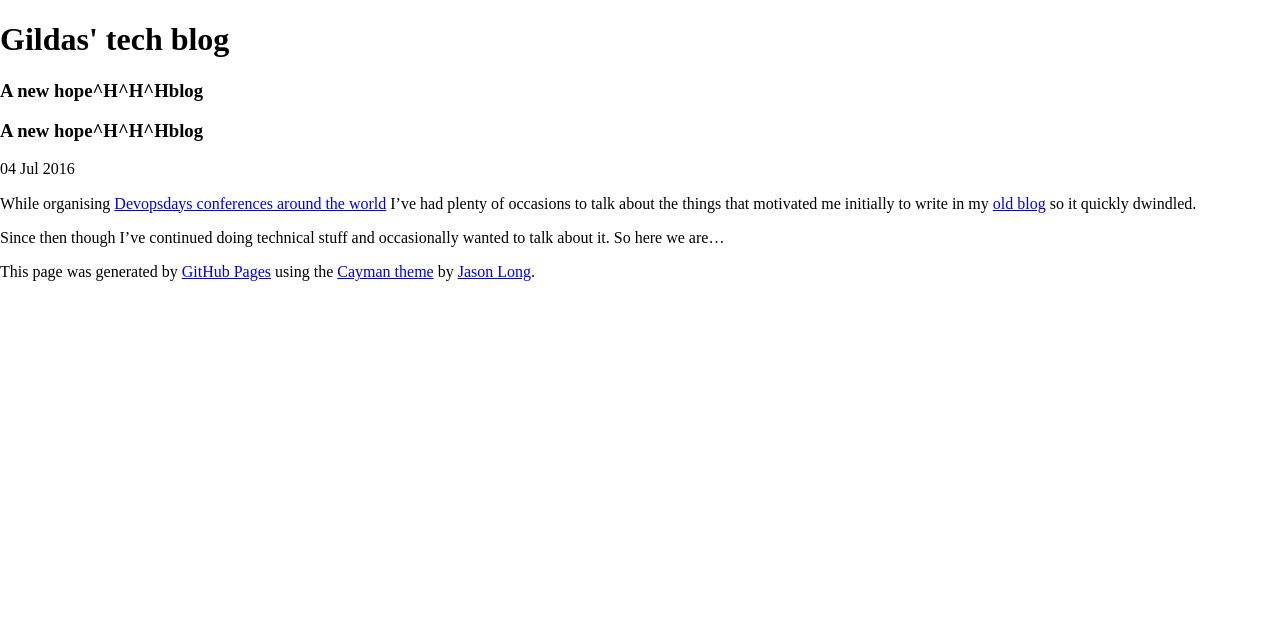
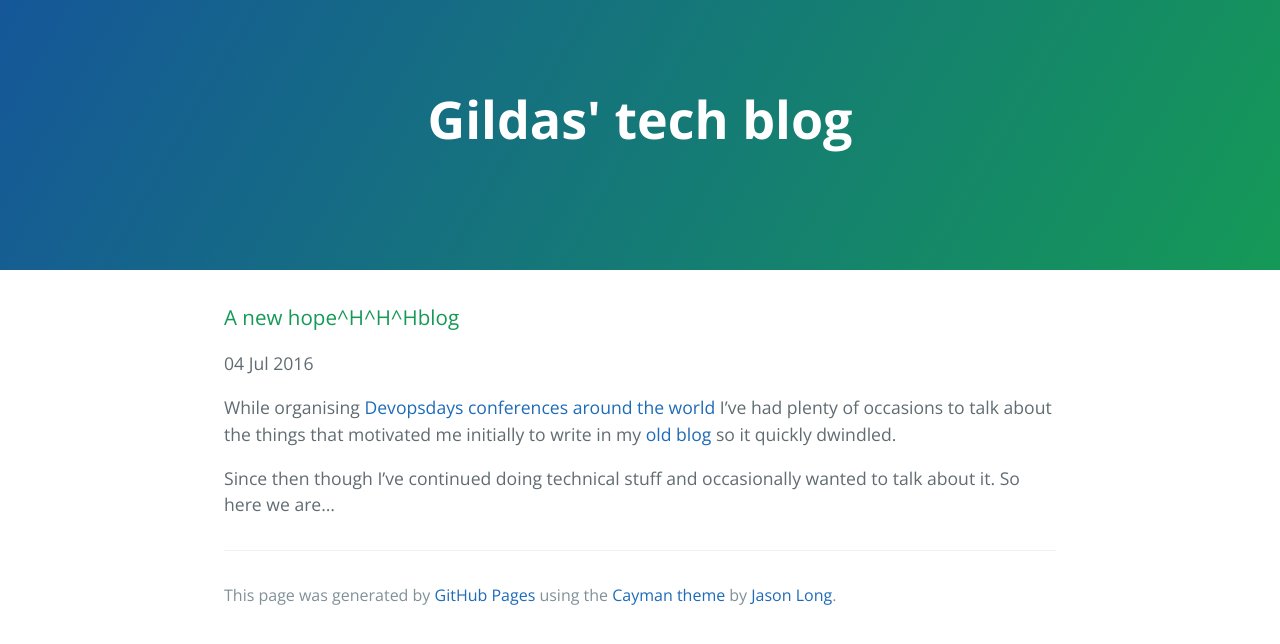
Before and after one commit to endemics/endemics.github.io, a Jekyll site: the page built from _posts/2016-07-04-a-new-hope.md, in a window 1280 px wide. Shown: the top 644 px of the page. Built offline with Jekyll 4.4.1, drawn with Linux system fonts in a browser that asks for light colours; nearby versions of some CDN libraries; library files that are not in the unit come from our copies.

Commit message:
change links and move stuff to config

```diff
--- a/_config.yml
+++ b/_config.yml
@@ -1,2 +1,4 @@
-name: Gildas' technical blog
+name: Gildas' tech blog
+tagline:
 markdown: kramdown
+baseurl:
--- a/_layouts/default.html
+++ b/_layouts/default.html
@@ -2,17 +2,17 @@
 <html lang="en-us">
   <head>
     <meta charset="UTF-8">
-    <title>Gildas' tech blog</title>
+    <title>{{ site.name }}</title>
     <meta name="viewport" content="width=device-width, initial-scale=1">
-    <link rel="stylesheet" type="text/css" href="stylesheets/normalize.css" media="screen">
+    <link rel="stylesheet" type="text/css" href="{{ site.baseurl }}/stylesheets/normalize.css" media="screen">
     <link href='https://fonts.googleapis.com/css?family=Open+Sans:400,700' rel='stylesheet' type='text/css'>
-    <link rel="stylesheet" type="text/css" href="stylesheets/stylesheet.css" media="screen">
-    <link rel="stylesheet" type="text/css" href="stylesheets/github-light.css" media="screen">
+    <link rel="stylesheet" type="text/css" href="{{ site.baseurl }}/stylesheets/stylesheet.css" media="screen">
+    <link rel="stylesheet" type="text/css" href="{{ site.baseurl }}/stylesheets/github-light.css" media="screen">
   </head>
   <body>
     <section class="page-header">
-      <h1 class="project-name">Gildas' tech blog</h1>
-      <h2 class="project-tagline"></h2>
+      <h1 class="project-name">{{ site.name }}</h1>
+      <h2 class="project-tagline">{{ site.tagline }}</h2>
     </section>
 
     <section class="main-content">
--- a/_layouts/post.html
+++ b/_layouts/post.html
@@ -1,7 +1,6 @@
 ---
 layout: default
 ---
-<h3>{{ page.title }}</h3>
 <p class="meta">{{ page.date | date_to_string }}</p>
 
 <div class="post">
```
